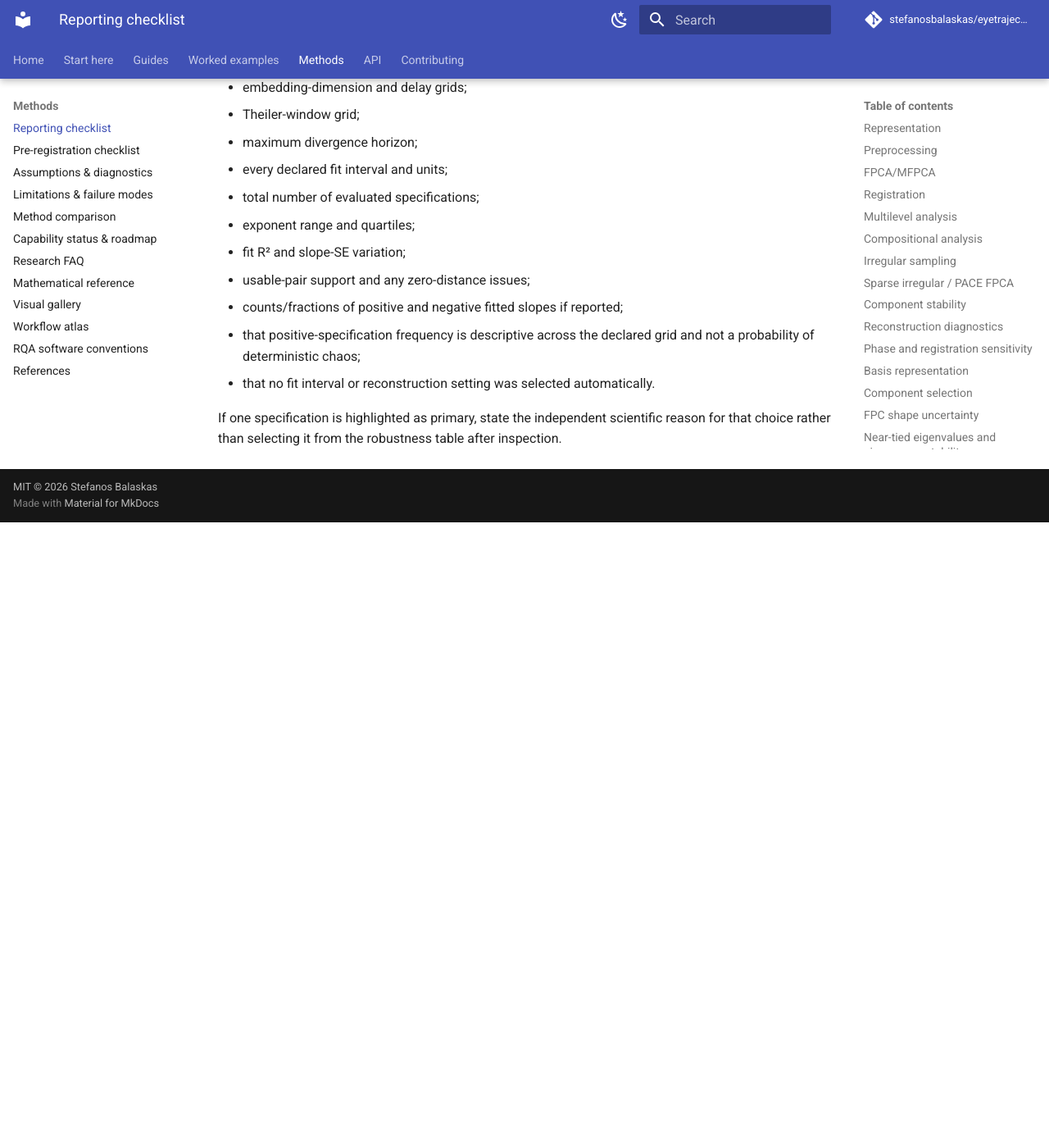
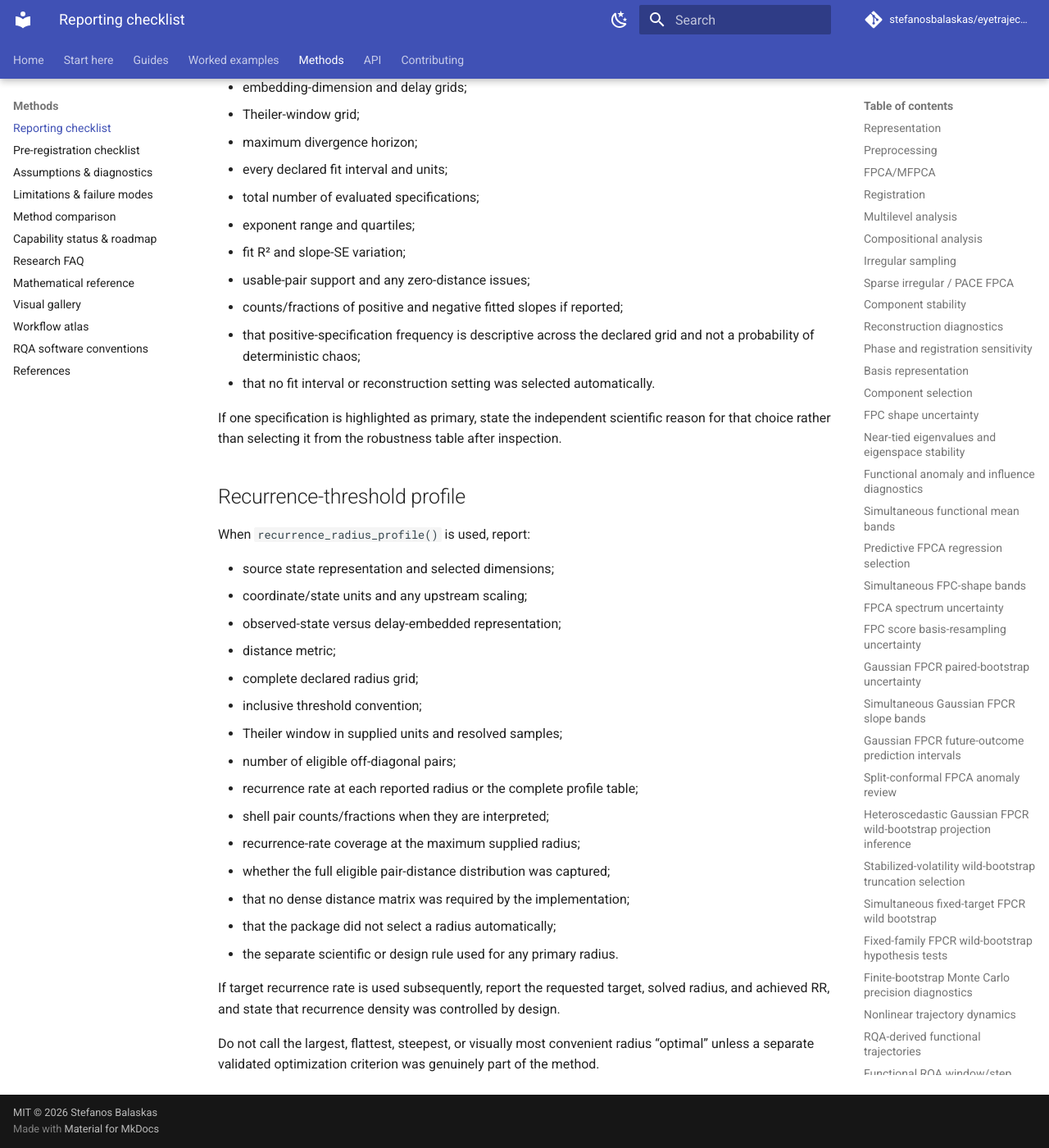
Before and after one commit to stefanosbalaskas/eyetrajectoriespy, an MkDocs documentation site: the page built from docs/methods/reporting.md, in a window 1280 px wide and 1400 px high, scrolled down 18985 px. Shown: the whole window at 82% size. Built offline with MkDocs 1.6.1 and Material for MkDocs 9.7.7, drawn with Linux system fonts in a browser that asks for light colours; comment, search, counter and statistics services are not loaded; before the commit the page ends 19622 px from its top, so only the background shows below that.

Commit message:
Add recurrence threshold diagnostic reporting checklist

```diff
--- a/docs/methods/reporting.md
+++ b/docs/methods/reporting.md
@@ -588,3 +588,28 @@ When `lyapunov_parameter_sensitivity()` is used, report:
 - that no fit interval or reconstruction setting was selected automatically.
 
 If one specification is highlighted as primary, state the independent scientific reason for that choice rather than selecting it from the robustness table after inspection.
+
+
+## Recurrence-threshold profile
+
+When `recurrence_radius_profile()` is used, report:
+
+- source state representation and selected dimensions;
+- coordinate/state units and any upstream scaling;
+- observed-state versus delay-embedded representation;
+- distance metric;
+- complete declared radius grid;
+- inclusive threshold convention;
+- Theiler window in supplied units and resolved samples;
+- number of eligible off-diagonal pairs;
+- recurrence rate at each reported radius or the complete profile table;
+- shell pair counts/fractions when they are interpreted;
+- recurrence-rate coverage at the maximum supplied radius;
+- whether the full eligible pair-distance distribution was captured;
+- that no dense distance matrix was required by the implementation;
+- that the package did not select a radius automatically;
+- the separate scientific or design rule used for any primary radius.
+
+If target recurrence rate is used subsequently, report the requested target, solved radius, and achieved RR, and state that recurrence density was controlled by design.
+
+Do not call the largest, flattest, steepest, or visually most convenient radius “optimal” unless a separate validated optimization criterion was genuinely part of the method.
```
